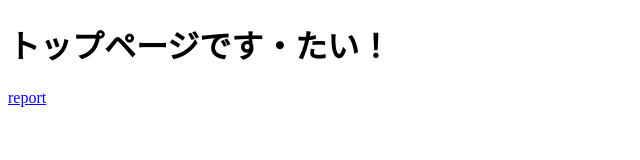
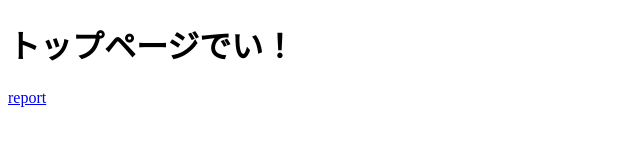
Before and after one commit to Fukigen-na-Kijitora/Fukigen-na-Kijitora, a website: page index.html in a window 1280 px wide. Shown: the whole page, without its empty margins (0-640 px from the left). Drawn offline with Linux system fonts and the light colour scheme.

Commit message:
トップページの変更
ですたいを　でい！に変更した

```diff
--- a/index.html
+++ b/index.html
@@ -8,7 +8,7 @@
 </head>
 
 <body>
-    <h1 id="top_message">トップページです・たい！</h1>
+    <h1 id="top_message">トップページでい！</h1>
     <a href="./e2e/cypress/support/index.js">report</a>
 </body>
 
```
